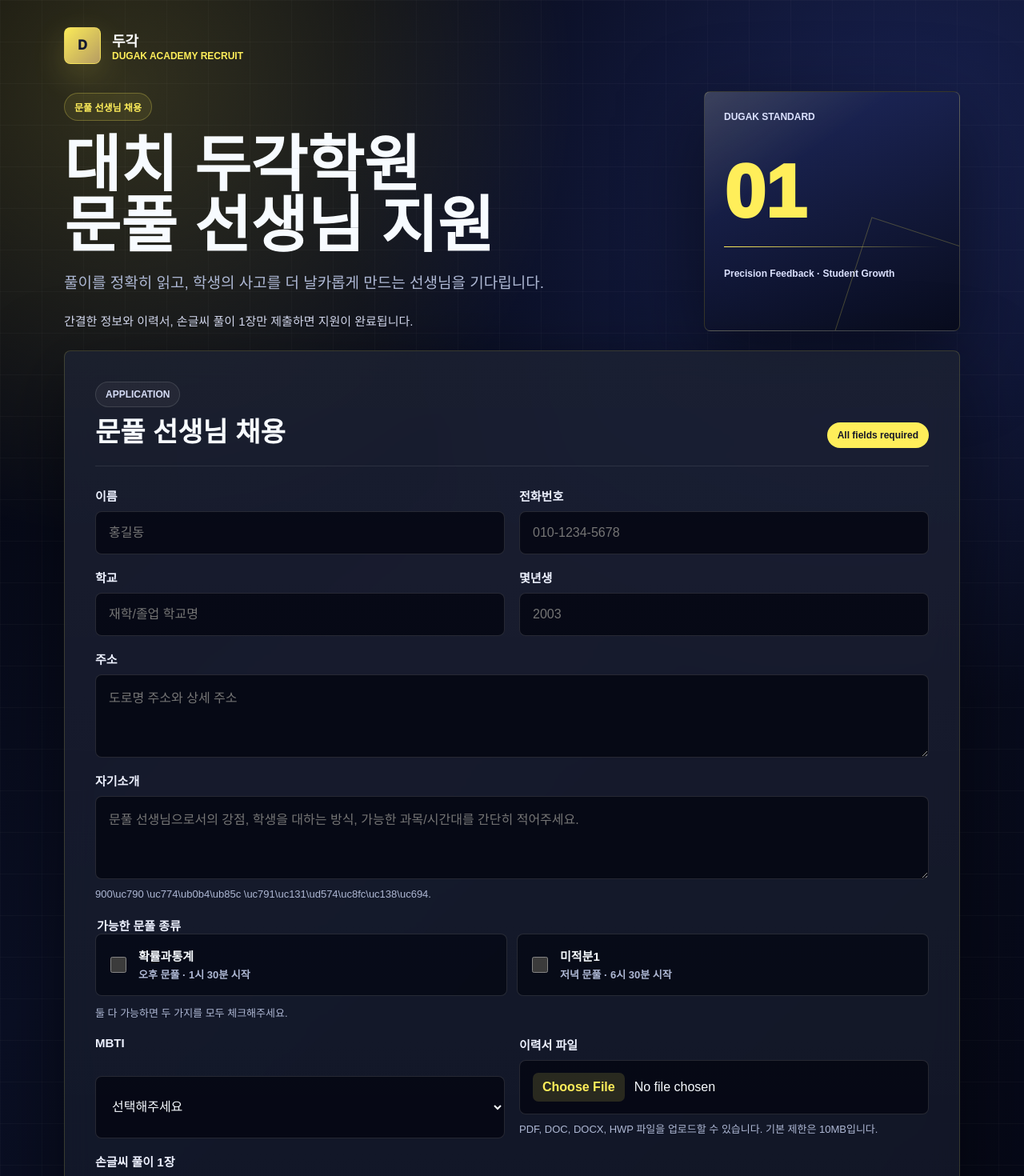
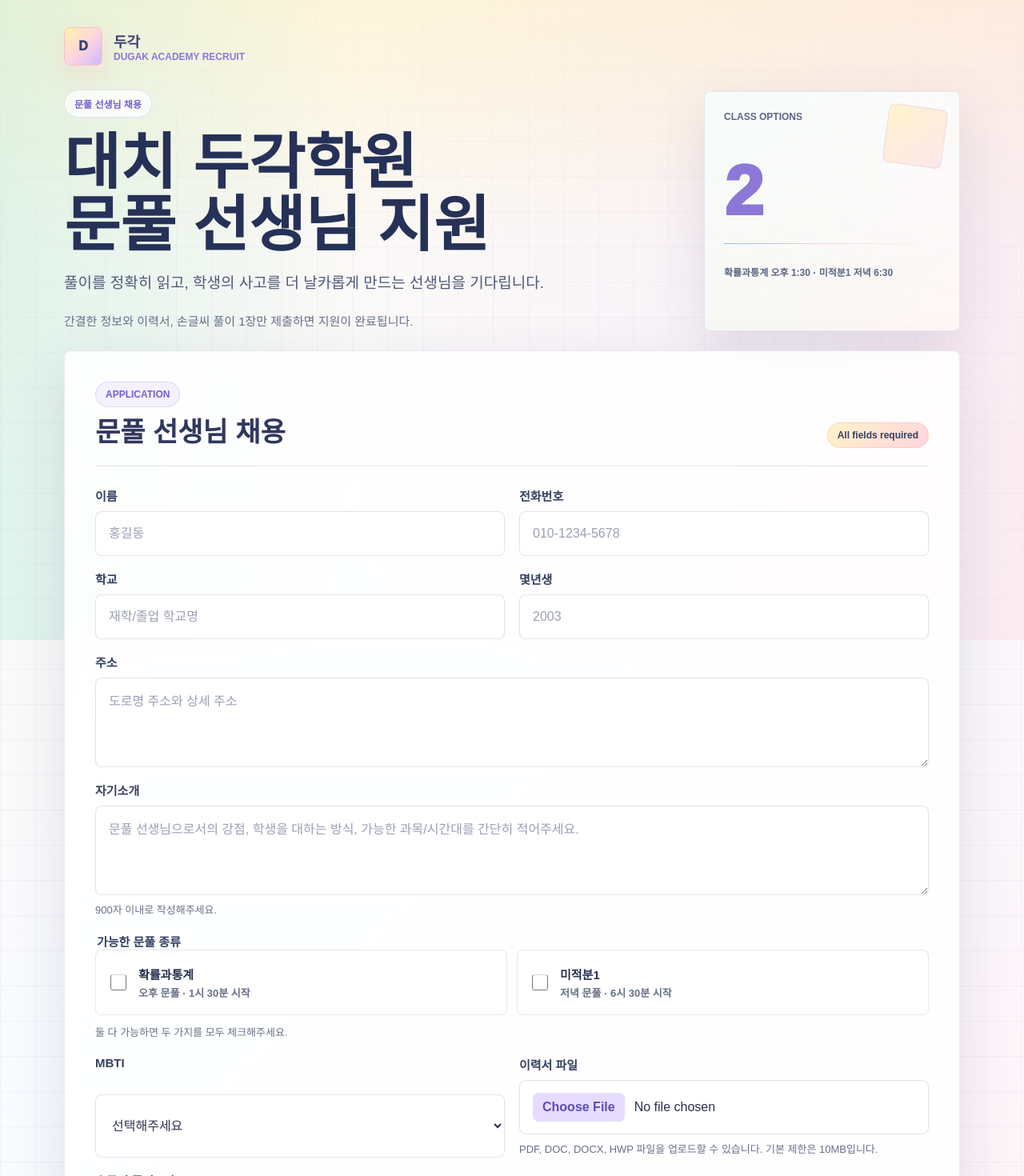
Before and after one commit to winsanai-sudo/dugakjogyo, a Next.js app: page / in a window 1280 px wide. Shown: the top 1470 px of the page at 80% size. Built offline with nearby package versions, Linux system fonts and the light colour scheme.

Commit message:
Refresh design with pastel theme

```diff
--- a/app/globals.css
+++ b/app/globals.css
@@ -1,21 +1,24 @@
 :root {
-  color-scheme: dark;
-  --bg: #060817;
-  --panel: rgba(13, 18, 37, 0.78);
-  --panel-strong: #111a3f;
-  --line: rgba(255, 238, 90, 0.18);
-  --text: #f7fbff;
-  --muted: #aeb8d4;
-  --dugak-yellow: #ffee5a;
-  --dugak-navy: #202a60;
-  --dugak-blue: #3343a0;
-  --dugak-gold: #c5a96a;
-  --mint: #ffee5a;
-  --violet: #7685ff;
-  --coral: #ff8277;
-  --danger: #ff6b7a;
-  --ok: #5ff3a4;
-  --shadow: 0 32px 100px rgba(0, 0, 0, 0.5);
+  color-scheme: light;
+  --bg: #fff9f3;
+  --paper: #fffdf9;
+  --panel: rgba(255, 255, 255, 0.86);
+  --panel-strong: #ffffff;
+  --line: rgba(91, 78, 131, 0.14);
+  --text: #28314f;
+  --muted: #68708a;
+  --dugak-yellow: #ffd966;
+  --dugak-navy: #394273;
+  --dugak-blue: #91b7ff;
+  --dugak-gold: #dab46b;
+  --mint: #a9ead7;
+  --violet: #c8b7ff;
+  --coral: #ffaaa5;
+  --pink: #ffd4df;
+  --cream: #fff3c7;
+  --danger: #e85d75;
+  --ok: #42b883;
+  --shadow: 0 22px 70px rgba(73, 64, 113, 0.14);
 }
 
 * {
@@ -27,16 +30,12 @@ body {
   min-height: 100vh;
   overflow-x: hidden;
   background:
-    linear-gradient(rgba(255, 255, 255, 0.028) 1px, transparent 1px),
-    linear-gradient(90deg, rgba(255, 255, 255, 0.022) 1px, transparent 1px),
-    radial-gradient(circle at 12% 6%, rgba(255, 238, 90, 0.18), transparent 28%),
-    radial-gradient(circle at 88% 10%, rgba(51, 67, 160, 0.34), transparent 36%),
-    linear-gradient(135deg, #03040b 0%, #0a0f24 42%, #050714 100%);
+    linear-gradient(rgba(118, 105, 156, 0.06) 1px, transparent 1px),
+    linear-gradient(90deg, rgba(118, 105, 156, 0.05) 1px, transparent 1px),
+    linear-gradient(135deg, #fff7ef 0%, #f8fbff 45%, #fff3f7 100%);
   background-size:
-    52px 52px,
-    52px 52px,
-    auto,
-    auto,
+    44px 44px,
+    44px 44px,
     auto;
   color: var(--text);
   font-family:
@@ -44,6 +43,17 @@ body {
     "Apple SD Gothic Neo",
     "Malgun Gothic",
     sans-serif;
+}
+
+body::before {
+  content: "";
+  position: fixed;
+  inset: 0;
+  z-index: -1;
+  pointer-events: none;
+  background:
+    linear-gradient(90deg, rgba(169, 234, 215, 0.34), transparent 34%, rgba(255, 212, 223, 0.34)),
+    linear-gradient(180deg, rgba(255, 243, 199, 0.58), transparent 38%);
 }
 
 a {
@@ -65,7 +75,7 @@ textarea {
 
 .hero {
   display: grid;
-  gap: 34px;
+  gap: 30px;
   margin-bottom: 24px;
 }
 
@@ -77,28 +87,27 @@ textarea {
 
 .brand-mark {
   display: grid;
-  width: 46px;
-  height: 46px;
+  width: 48px;
+  height: 48px;
   place-items: center;
-  border: 1px solid rgba(255, 238, 90, 0.5);
+  border: 1px solid rgba(255, 183, 197, 0.75);
   border-radius: 8px;
-  background:
-    linear-gradient(135deg, rgba(255, 238, 90, 0.98), rgba(197, 169, 106, 0.9));
-  color: #12172f;
+  background: linear-gradient(135deg, #fff4a6, #ffd4df 52%, #c8b7ff);
+  color: #394273;
   font-weight: 1000;
-  box-shadow: 0 14px 40px rgba(255, 238, 90, 0.18);
+  box-shadow: 0 14px 34px rgba(255, 170, 165, 0.22);
 }
 
 .brand-name {
-  color: #ffffff;
+  color: var(--dugak-navy);
   font-size: 18px;
   font-weight: 950;
 }
 
 .kicker {
-  color: var(--dugak-yellow);
+  color: #8d77d7;
   font-size: 12px;
-  font-weight: 800;
+  font-weight: 900;
   letter-spacing: 0;
 }
 
@@ -106,7 +115,7 @@ textarea {
   display: grid;
   grid-template-columns: minmax(0, 1fr) 320px;
   gap: 28px;
-  align-items: flex-end;
+  align-items: end;
 }
 
 .hero-copy {
@@ -118,10 +127,11 @@ textarea {
 .section-label,
 .required-note {
   width: fit-content;
-  border: 1px solid rgba(255, 238, 90, 0.26);
+  max-width: 100%;
+  border: 1px solid rgba(141, 119, 215, 0.2);
   border-radius: 999px;
-  background: rgba(255, 238, 90, 0.08);
-  color: var(--dugak-yellow);
+  background: rgba(255, 255, 255, 0.72);
+  color: #715fd0;
   padding: 8px 12px;
   font-size: 12px;
   font-weight: 900;
@@ -130,8 +140,9 @@ textarea {
 h1 {
   margin: 0;
   max-width: 820px;
-  font-size: clamp(42px, 6vw, 78px);
-  line-height: 0.98;
+  color: #263157;
+  font-size: clamp(42px, 6vw, 76px);
+  line-height: 1.02;
   letter-spacing: 0;
   white-space: pre-line;
 }
@@ -139,7 +150,7 @@ h1 {
 .lead {
   margin: 0;
   max-width: 720px;
-  color: var(--muted);
+  color: #4f5a79;
   font-size: 19px;
   line-height: 1.72;
 }
@@ -147,18 +158,18 @@ h1 {
 .sub-lead {
   margin: 0;
   max-width: 700px;
-  color: #d9def4;
+  color: var(--muted);
   font-size: 15px;
   line-height: 1.7;
 }
 
 .hero-panel {
   min-height: 300px;
-  border: 1px solid rgba(255, 238, 90, 0.18);
+  border: 1px solid rgba(141, 119, 215, 0.16);
   border-radius: 8px;
   background:
-    linear-gradient(145deg, rgba(255, 238, 90, 0.13), transparent 32%),
-    linear-gradient(160deg, rgba(32, 42, 96, 0.92), rgba(8, 11, 27, 0.92));
+    linear-gradient(180deg, rgba(255, 255, 255, 0.82), rgba(255, 253, 249, 0.72)),
+    linear-gradient(135deg, rgba(169, 234, 215, 0.52), rgba(255, 212, 223, 0.42));
   box-shadow: var(--shadow);
   padding: 24px;
   position: relative;
@@ -168,24 +179,27 @@ h1 {
 .hero-panel::after {
   content: "";
   position: absolute;
-  inset: auto -40px -64px auto;
-  width: 180px;
-  height: 180px;
-  border: 1px solid rgba(255, 238, 90, 0.24);
-  transform: rotate(18deg);
+  inset: 18px 18px auto auto;
+  width: 72px;
+  height: 72px;
+  border: 1px solid rgba(141, 119, 215, 0.16);
+  border-radius: 8px;
+  background:
+    linear-gradient(135deg, rgba(255, 243, 199, 0.9), rgba(255, 212, 223, 0.55));
+  transform: rotate(8deg);
 }
 
 .panel-label,
 .panel-caption {
-  color: #dce2ff;
+  color: #5d6685;
   font-size: 12px;
   font-weight: 850;
 }
 
 .panel-score {
   margin-top: 46px;
-  color: var(--dugak-yellow);
-  font-size: 92px;
+  color: #8d77d7;
+  font-size: 88px;
   font-weight: 1000;
   line-height: 0.9;
 }
@@ -194,15 +208,13 @@ h1 {
   width: 100%;
   height: 1px;
   margin: 26px 0;
-  background: linear-gradient(90deg, var(--dugak-yellow), transparent);
+  background: linear-gradient(90deg, #91b7ff, #ffd4df, transparent);
 }
 
 .card {
-  border: 1px solid rgba(255, 238, 90, 0.16);
+  border: 1px solid rgba(91, 78, 131, 0.12);
   border-radius: 8px;
-  background:
-    linear-gradient(180deg, rgba(255, 255, 255, 0.055), rgba(255, 255, 255, 0.02)),
-    var(--panel);
+  background: var(--panel);
   box-shadow: var(--shadow);
   backdrop-filter: blur(18px);
 }
@@ -218,24 +230,24 @@ h1 {
   gap: 16px;
   margin-bottom: 26px;
   padding-bottom: 22px;
-  border-bottom: 1px solid rgba(255, 255, 255, 0.09);
+  border-bottom: 1px solid var(--line);
 }
 
 .form-header h2 {
   margin: 12px 0 0;
+  color: #30385f;
   font-size: clamp(24px, 3vw, 34px);
   line-height: 1.15;
 }
 
 .section-label {
-  border-color: rgba(255, 255, 255, 0.12);
-  background: rgba(255, 255, 255, 0.045);
-  color: #d7def8;
+  background: rgba(200, 183, 255, 0.18);
 }
 
 .required-note {
-  color: #151727;
-  background: var(--dugak-yellow);
+  color: #36405f;
+  background: linear-gradient(135deg, #fff3c7, #ffd4df);
+  border-color: rgba(255, 170, 165, 0.38);
 }
 
 .grid {
@@ -253,8 +265,9 @@ h1 {
   grid-column: 1 / -1;
 }
 
-label {
-  color: #edf1ff;
+label,
+legend {
+  color: #344061;
   font-size: 15px;
   font-weight: 900;
 }
@@ -265,46 +278,46 @@ fieldset {
   border: 0;
 }
 
-legend {
-  color: #edf1ff;
-  font-size: 15px;
-  font-weight: 900;
-}
-
 input,
 select,
 textarea {
   width: 100%;
-  min-height: 54px;
-  border: 1px solid rgba(255, 255, 255, 0.13);
+  min-height: 56px;
+  border: 1px solid rgba(91, 78, 131, 0.16);
   border-radius: 8px;
-  background: rgba(4, 7, 18, 0.82);
+  background: rgba(255, 255, 255, 0.9);
   color: var(--text);
   padding: 15px 16px;
   outline: none;
   overflow-wrap: anywhere;
+  box-shadow: 0 1px 0 rgba(255, 255, 255, 0.7) inset;
+}
+
+input::placeholder,
+textarea::placeholder {
+  color: #9aa0b5;
 }
 
 input::file-selector-button {
   border: 0;
   border-radius: 7px;
   margin-right: 12px;
-  background: rgba(255, 238, 90, 0.14);
-  color: var(--dugak-yellow);
+  background: #e7dcff;
+  color: #5c4fb4;
   padding: 9px 12px;
   font-weight: 900;
 }
 
 textarea {
-  min-height: 104px;
+  min-height: 112px;
   resize: vertical;
 }
 
 input:focus,
 select:focus,
 textarea:focus {
-  border-color: var(--dugak-yellow);
-  box-shadow: 0 0 0 4px rgba(255, 238, 90, 0.14);
+  border-color: #8d77d7;
+  box-shadow: 0 0 0 4px rgba(200, 183, 255, 0.28);
 }
 
 .hint {
@@ -328,19 +341,30 @@ textarea:focus {
   display: grid;
   grid-template-columns: auto minmax(0, 1fr);
   gap: 12px;
-  min-height: 78px;
+  min-height: 82px;
   align-items: center;
-  border: 1px solid rgba(255, 255, 255, 0.13);
+  border: 1px solid rgba(91, 78, 131, 0.14);
   border-radius: 8px;
-  background: rgba(4, 7, 18, 0.72);
+  background: rgba(255, 255, 255, 0.78);
   padding: 14px;
   cursor: pointer;
+  transition:
+    border-color 160ms ease,
+    background 160ms ease,
+    transform 160ms ease;
 }
 
-.choice-card input {
+.choice-card:hover {
+  transform: translateY(-1px);
+  border-color: rgba(141, 119, 215, 0.34);
+}
+
+.choice-card input,
+.consent input {
   width: 20px;
   min-height: 20px;
-  accent-color: var(--dugak-yellow);
+  padding: 0;
+  accent-color: #8d77d7;
 }
 
 .choice-card span {
@@ -360,8 +384,8 @@ textarea:focus {
 }
 
 .choice-card:has(input:checked) {
-  border-color: rgba(255, 238, 90, 0.64);
-  background: rgba(255, 238, 90, 0.08);
+  border-color: rgba(141, 119, 215, 0.64);
+  background: linear-gradient(135deg, rgba(200, 183, 255, 0.24), rgba(169, 234, 215, 0.22));
 }
 
 .consent {
@@ -369,15 +393,12 @@ textarea:focus {
   align-items: flex-start;
   gap: 12px;
   margin: 22px 0;
-  color: #dce7f7;
+  color: #4f5a79;
   line-height: 1.55;
 }
 
 .consent input {
-  width: 20px;
-  min-height: 20px;
   margin-top: 2px;
-  accent-color: var(--dugak-yellow);
 }
 
 .primary-button,
@@ -397,33 +418,33 @@ textarea:focus {
 
 .primary-button {
   width: 100%;
-  color: #11152b;
-  background: linear-gradient(135deg, #fff477, var(--dugak-yellow) 48%, #c5a96a);
-  box-shadow: 0 16px 42px rgba(255, 238, 90, 0.2);
+  color: #263157;
+  background: linear-gradient(135deg, #ffd4df, #fff3c7 52%, #a9ead7);
+  box-shadow: 0 16px 34px rgba(255, 170, 165, 0.24);
 }
 
 .primary-button:hover {
-  filter: brightness(1.04);
+  filter: saturate(1.04) brightness(1.02);
 }
 
 .secondary-button {
-  color: var(--text);
-  background: rgba(255, 255, 255, 0.09);
-  border: 1px solid var(--line);
+  color: #4d438f;
+  background: rgba(255, 255, 255, 0.78);
+  border: 1px solid rgba(141, 119, 215, 0.22);
 }
 
 .danger-button {
-  color: #fff;
-  background: rgba(255, 107, 122, 0.18);
-  border: 1px solid rgba(255, 107, 122, 0.38);
+  color: #8b3045;
+  background: rgba(255, 212, 223, 0.7);
+  border: 1px solid rgba(232, 93, 117, 0.2);
 }
 
 .alert {
   margin-bottom: 18px;
-  border: 1px solid rgba(255, 107, 122, 0.35);
+  border: 1px solid rgba(232, 93, 117, 0.24);
   border-radius: 8px;
-  background: rgba(255, 107, 122, 0.11);
-  color: #ffdce0;
+  background: rgba(255, 212, 223, 0.52);
+  color: #8b3045;
   padding: 14px 15px;
 }
 
@@ -447,8 +468,8 @@ textarea:focus {
   margin-bottom: 18px;
   place-items: center;
   border-radius: 50%;
-  background: rgba(255, 238, 90, 0.16);
-  color: var(--dugak-yellow);
+  background: #dff8ef;
+  color: #2f9c72;
   font-size: 34px;
   font-weight: 900;
 }
@@ -497,13 +518,13 @@ td {
 }
 
 th {
-  color: #d9e6f7;
-  background: rgba(255, 255, 255, 0.04);
+  color: #475176;
+  background: rgba(248, 244, 255, 0.76);
   font-size: 13px;
 }
 
 td {
-  color: #eef5ff;
+  color: #333d60;
   font-size: 14px;
 }
 
@@ -527,14 +548,14 @@ td {
 .long-text {
   max-width: 320px;
   min-width: 240px;
-  color: #dfe6ff;
+  color: #4f5a79;
   line-height: 1.65;
   white-space: pre-wrap;
 }
 
 .lesson-cell {
   min-width: 150px;
-  color: #fff6a4;
+  color: #5c4fb4;
   font-weight: 850;
   line-height: 1.55;
   white-space: pre-line;
@@ -600,7 +621,6 @@ td {
   .hero-badge,
   .section-label,
   .required-note {
-    max-width: 100%;
     padding: 7px 10px;
     white-space: normal;
   }
@@ -757,10 +777,7 @@ td {
     font-size: 22px;
   }
 
-  label {
-    font-size: 14px;
-  }
-
+  label,
   legend {
     font-size: 14px;
   }
--- a/app/page.tsx
+++ b/app/page.tsx
@@ -99,10 +99,10 @@ export default function ApplicantPage() {
             <p className="sub-lead">{copy.subLead}</p>
           </div>
           <div className="hero-panel" aria-hidden="true">
-            <div className="panel-label">DUGAK STANDARD</div>
-            <div className="panel-score">01</div>
+            <div className="panel-label">CLASS OPTIONS</div>
+            <div className="panel-score">2</div>
             <div className="panel-line" />
-            <div className="panel-caption">Precision Feedback · Student Growth</div>
+            <div className="panel-caption">확률과통계 오후 1:30 · 미적분1 저녁 6:30</div>
           </div>
         </div>
       </section>
@@ -168,7 +168,7 @@ export default function ApplicantPage() {
               required
               maxLength={900}
             />
-            <p className="hint">900\uc790 \uc774\ub0b4\ub85c \uc791\uc131\ud574\uc8fc\uc138\uc694.</p>
+            <p className="hint">900자 이내로 작성해주세요.</p>
           </div>
 
           <fieldset className="field full choice-field">
```
